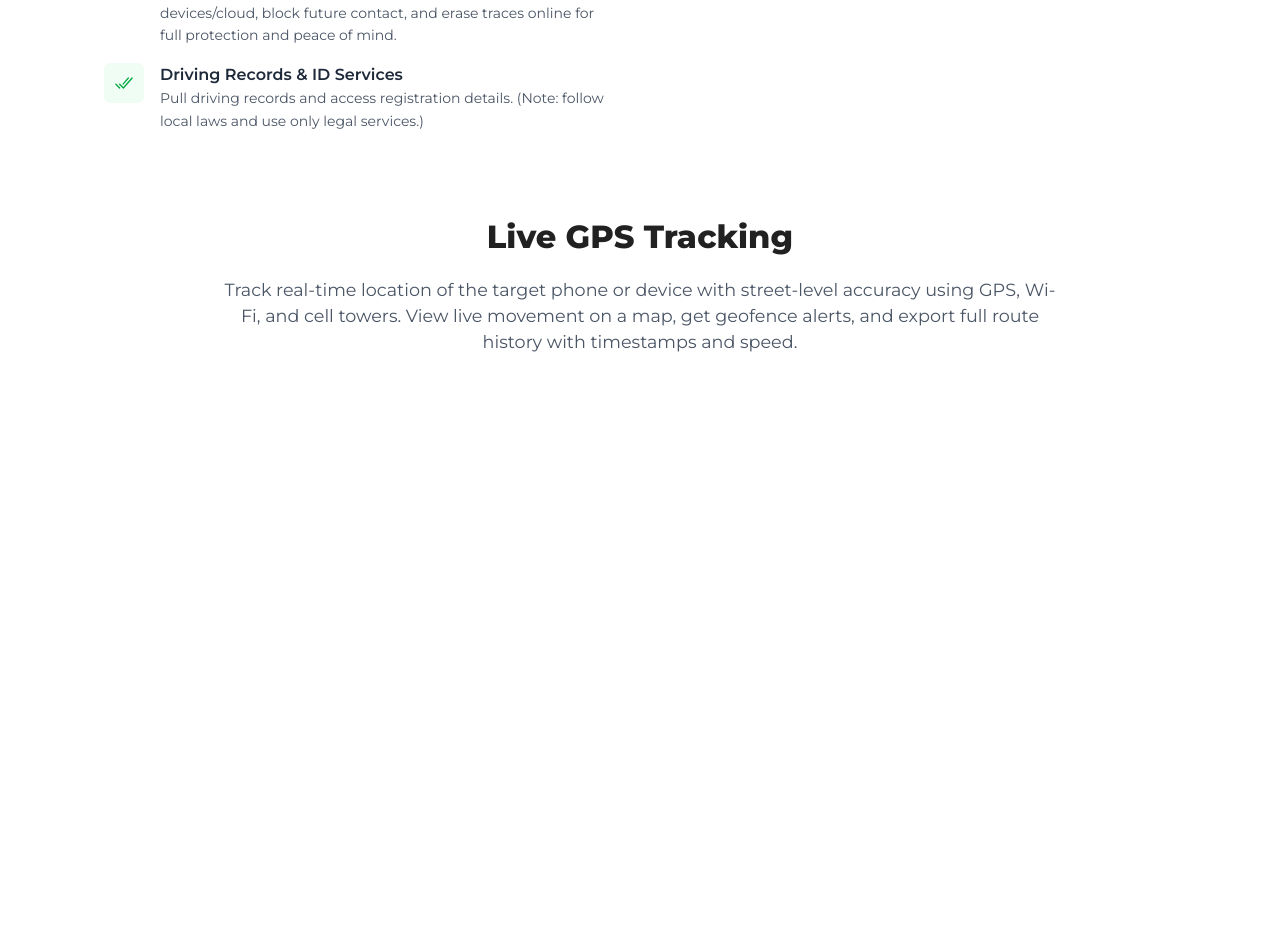
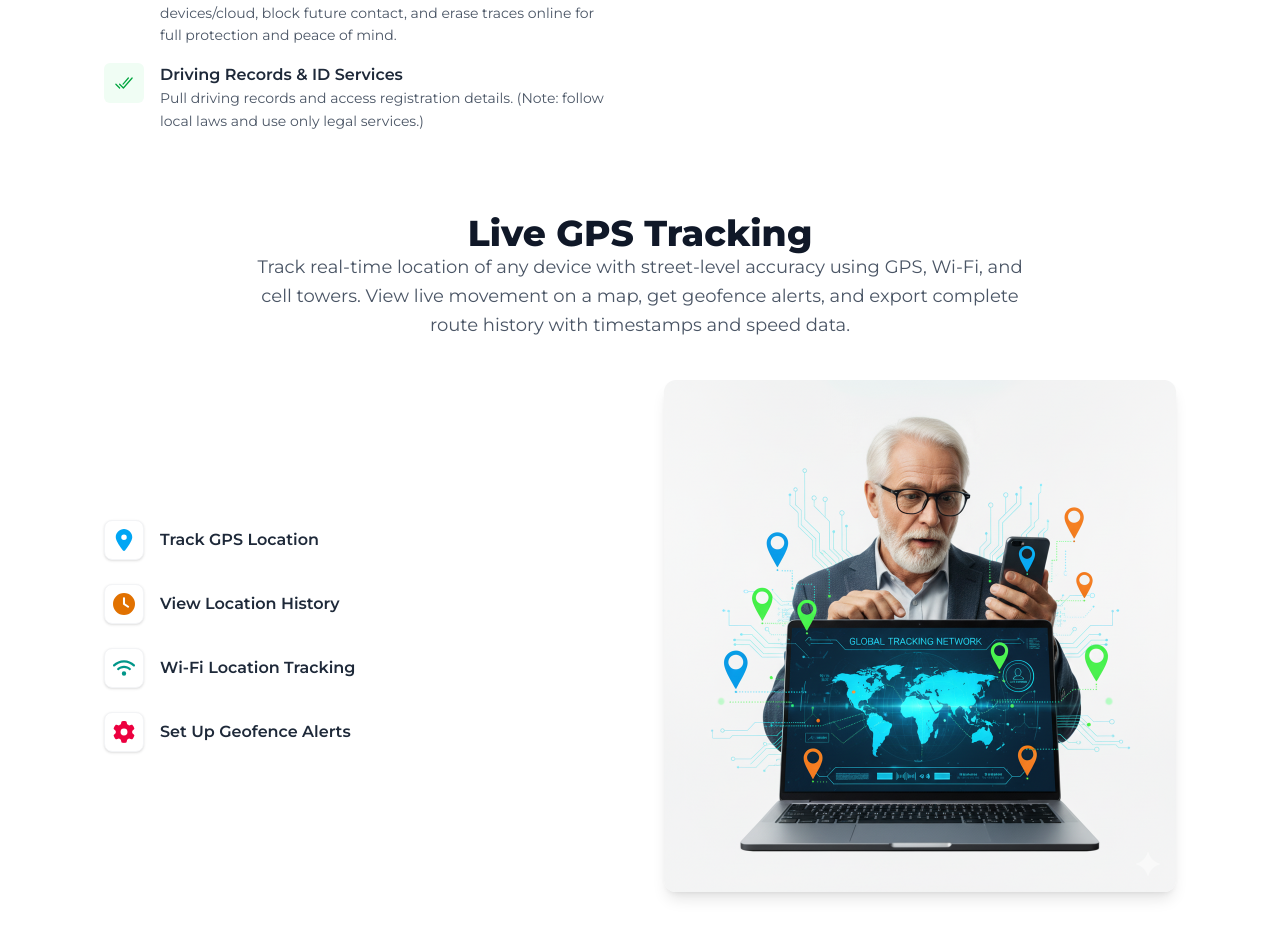
Before and after one commit to LifeofPaks/trevor-tech, a React (Vite) app: page / in a window 1280 px wide. Shown: the part 2222-3159 px from the top of the page. Before the commit the page ends 2658 px from the top, so only its background shows below. Built offline with nearby package versions, Linux system fonts and the light colour scheme; a web font is replaced by a local one.

Commit message:
updated location section

```diff
--- a/src/components/servicesSection/LocationSection.jsx
+++ b/src/components/servicesSection/LocationSection.jsx
@@ -1,24 +1,76 @@
-import React from 'react'
+import React from "react";
+import { FaLocationDot, FaClock, FaWifi, FaGear } from "react-icons/fa6";
+import LocationImage from "../../assets/location-image.png";
+
+const features = [
+  {
+    icon: <FaLocationDot className="text-sky-500" size={22} />,
+    title: "Track GPS Location",
+  },
+  {
+    icon: <FaClock className="text-amber-600" size={22} />,
+    title: "View Location History",
+  },
+  {
+    icon: <FaWifi className="text-teal-600" size={22} />,
+    title: "Wi-Fi Location Tracking",
+  },
+  {
+    icon: <FaGear className="text-rose-600" size={22} />,
+    title: "Set Up Geofence Alerts",
+  },
+];
 
 const LocationSection = () => {
   return (
-    <section className="!pt-20">
-      <div className="max-w-7xl !mx-auto lg:!px-6">
-        <h1
-          className="w-full text-center font-extrabold text-[2rem]"
-          id="services"
-        >
-          Live GPS Tracking
-        </h1>
-        <p className="w-full text-center lg:w-[850px] !mx-auto text-gray-600 !mt-4 text-[1.1rem]">
-          Track real-time location of the target phone or device with
-          street-level accuracy using GPS, Wi-Fi, and cell towers. View live
-          movement on a map, get geofence alerts, and export full route history
-          with timestamps and speed.
-        </p>
+    <section className="!pt-20 !pb-10 ">
+      <div className="!max-w-7xl !mx-auto !px-6">
+        {/* Title */}
+        <div className="text-center !max-w-3xl !mx-auto">
+          <h2
+            className="font-extrabold text-3xl sm:text-4xl text-gray-900"
+          >
+            Live GPS Tracking
+          </h2>
+          <p className="m!t-4 text-gray-600 text-base sm:text-lg leading-relaxed">
+            Track real-time location of any device with street-level accuracy
+            using GPS, Wi-Fi, and cell towers. View live movement on a map, get
+            geofence alerts, and export complete route history with timestamps
+            and speed data.
+          </p>
+        </div>
+
+        {/* Content */}
+        <div className="!mt-10 flex flex-col-reverse lg:flex-row items-center gap-12">
+          {/* Left side - icons list */}
+          <div className="flex-1 w-full">
+            <ul className="!space-y-6">
+              {features.map((f, i) => (
+                <li key={i} className="flex items-center gap-4">
+                  <div className="flex-shrink-0 w-10 h-10 rounded-lg bg-white shadow-sm flex items-center justify-center border border-gray-100">
+                    {f.icon}
+                  </div>
+                  <p className="text-sm sm:text-base font-semibold text-gray-800">
+                    {f.title}
+                  </p>
+                </li>
+              ))}
+            </ul>
+          </div>
+
+          {/* Right side - image */}
+          <div className="flex-1 w-full">
+            <img
+              src={LocationImage}
+              alt="GPS tracking dashboard illustration"
+              className="w-full max-w-lg mx-auto rounded-xl shadow-lg object-cover"
+              loading="lazy"
+            />
+          </div>
+        </div>
       </div>
     </section>
   );
-}
+};
 
-export default LocationSection
+export default LocationSection;
```
Also changed, not shown: src/assets/location-image.png (added).
